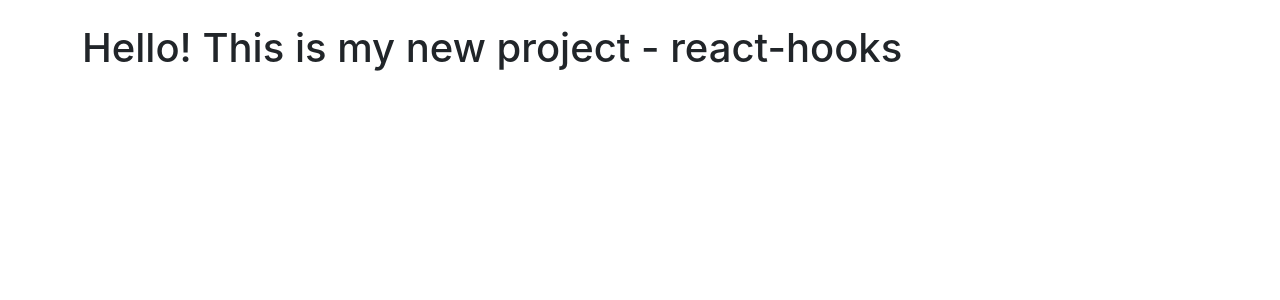
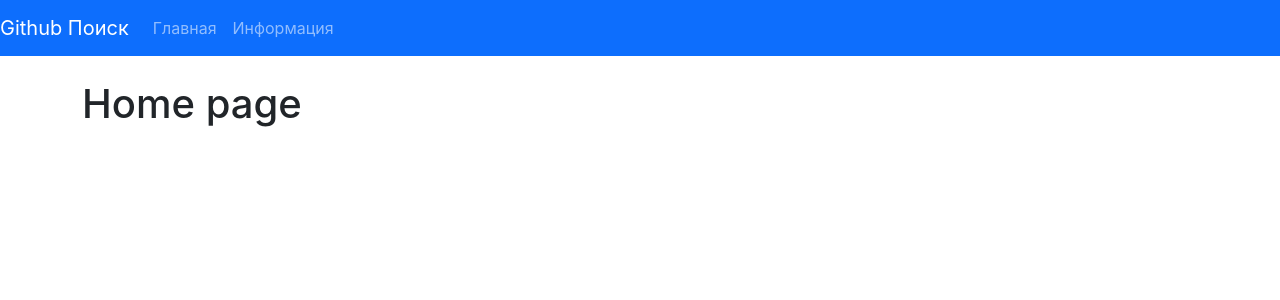
Before and after one commit to Aleksandr-Glebik/react-hooks, a React (Create React App) app in the folder react-hooks/: page / in a window 1280 px wide. Shown: the top 300 px of the page. Built offline with nearby package versions, Linux system fonts and the light colour scheme.

Commit message:
feat: add components: Navbar, Home, About, Profile

```diff
--- a/react-hooks/src/App.js
+++ b/react-hooks/src/App.js
@@ -1,11 +1,17 @@
 import React from 'react'
+import {Navbar} from './components/Navbar'
+import {Home} from './pages/Home'
 
 function App() {
   return (
-    <div className={'container pt-4'}>
-      <h1>Hello! This is my new project - react-hooks</h1>
-    </div>
+    <React.Fragment>
+      <Navbar />
+      <div className={'container pt-4'}>
+        <Home />
+      </div>
+    </React.Fragment>
+
   )
 }
 
-export default App;
+export default App
--- /dev/null
+++ b/react-hooks/src/components/Navbar.js
@@ -0,0 +1,17 @@
+import React from 'react'
+
+export const Navbar = () => (
+    <nav className={'navbar navbar-dark bg-primary navbar-expand-lg'}>
+        <div className={'navbar-brand'}>
+            Github Поиск
+        </div>
+        <ul className={'navbar-nav'}>
+            <li className={'nav-item'}>
+                <a href="/" className={'nav-link'}>Главная</a>
+            </li>
+            <li className={'nav-item'}>
+                <a href="/about" className={'nav-link'}>Информация</a>
+            </li>
+        </ul>
+    </nav>
+)
--- /dev/null
+++ b/react-hooks/src/pages/Home.js
@@ -0,0 +1,10 @@
+import React from 'react'
+
+export const Home = () => {
+
+    return (
+        <div>
+            <h1>Home page</h1>
+        </div>
+    )
+}
```
Also changed, not shown: react-hooks/src/pages/About.js (added, +10 -0 lines), react-hooks/src/pages/Profile.js (added, +10 -0 lines).
